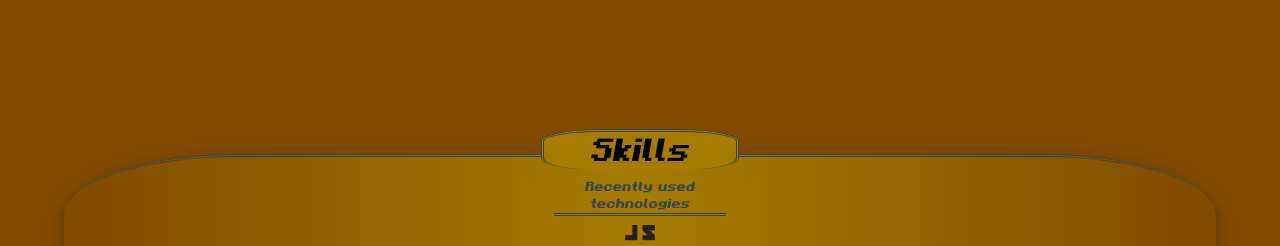
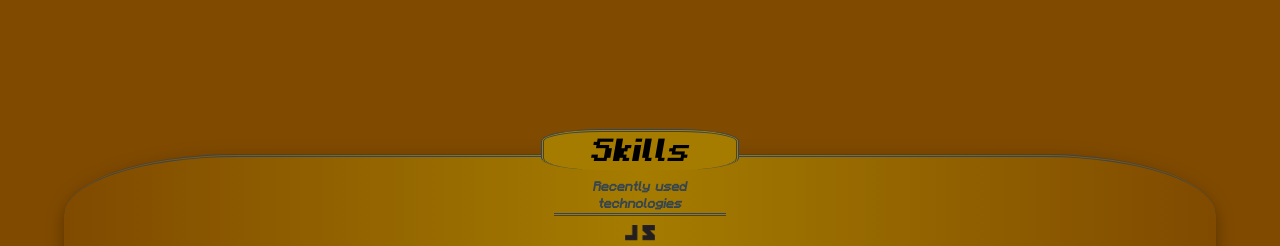
Before and after one commit to Nimeroo/Portfolio, a React (Create React App) app in the folder client/: page / in a window 1280 px wide. Shown: the part 1233-1479 px from the top of the page. Built offline with nearby package versions, Linux system fonts and the light colour scheme; no server answers.

Commit message:
skills heading font changed

```diff
--- a/client/src/Components/Skills/Skills.css
+++ b/client/src/Components/Skills/Skills.css
@@ -74,8 +74,8 @@
   width: 15%;
   margin-bottom: -0.5em;
   border-bottom: double #36454f;
-  font-family: BoldMcFont;
   color: #36454f;
+  font-family: McFont;
 }
 
 .skill-item {
```
